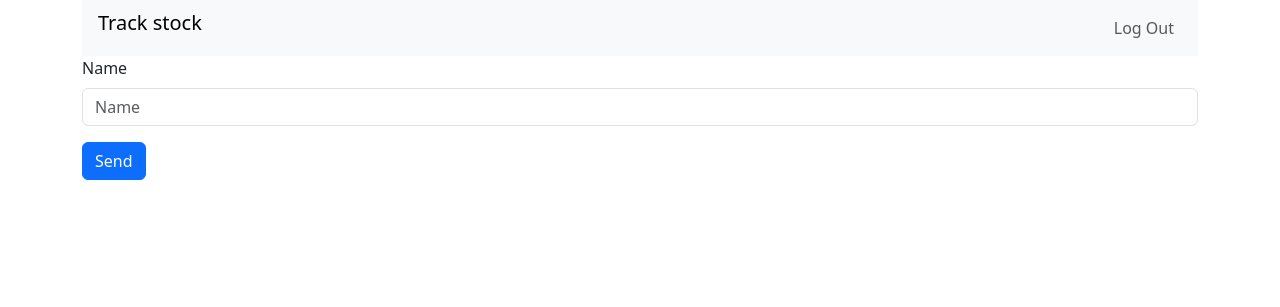
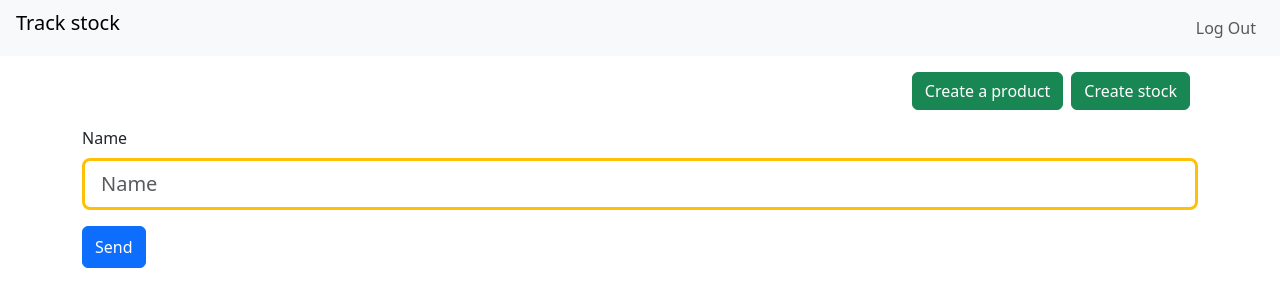
Before and after one commit to Nurlan-Aliev/track_stock, a Django app: page / in a window 1280 px wide. Shown: the top 307 px of the page. Run offline with Django 4.2, Linux system fonts and the light colour scheme; a user stored in the database is signed in; some libraries are stand-ins or nearby versions.

Commit message:
add stock and fer html index

```diff
--- a/goods_map/forms.py
+++ b/goods_map/forms.py
@@ -29,7 +29,7 @@
                                      label='Name',
                                      widget=forms.TextInput(
                                          attrs={'id': 'id_status',
-                                                'class': 'mb-3'}))
+                                                'class': 'mb-3 border-warning border-3 form-control-lg'}))
 
     class Meta:
         model = GoodsModel
--- a/goods_map/goods/templates/goods_list.html
+++ b/goods_map/goods/templates/goods_list.html
@@ -6,9 +6,6 @@
 {% block main %}
 
 <h1 class="my-4">List of goods</h1>
-
-<a class="text-black" href="{% url 'create_good' %}">Create good</a>
-
 
 <div class="container">
 {% for good in object_list %}
@@ -83,7 +80,7 @@
         </div>
     </div>
 </div></a>
-    <hr>
+    <hr class="border-black">
 {% endfor %}
 {% endblock%}
 </div>
--- a/goods_map/stock/urls.py
+++ b/goods_map/stock/urls.py
@@ -1,6 +1,6 @@
-# from django.urls import path
-# from goods_map.stock.views import CreateStock
-#
-# urlpatterns = [
-#     path('create/', CreateStock.as_view(), name='create_stock')
-# ]
+from django.urls import path
+from goods_map.stock.views import CreateStock
+
+urlpatterns = [
+    path('create/', CreateStock.as_view(), name='create_stock')
+]
--- a/goods_map/templates/base.html
+++ b/goods_map/templates/base.html
@@ -10,8 +10,8 @@
 
 
 
-     <div class="container wrapper flex-grow-1">
-        {% include 'headers.html' %}
+  {% include 'headers.html' %}
+  <div class="container wrapper flex-grow-1">
 
 
         {% if messages %}
--- a/goods_map/templates/headers.html
+++ b/goods_map/templates/headers.html
@@ -1,4 +1,4 @@
-<header class="flex-shrink-0">
+<header class="flex-shrink-0 mb-3">
   <nav class="navbar navbar-expand-md navbar-light bg-light px-3">
     <div id="navbarNav " class="w-100">
       <div class="navbar-nav w-100">
--- a/goods_map/templates/index.html
+++ b/goods_map/templates/index.html
@@ -3,10 +3,25 @@
 
 
 {% block main %}
+{% if request.user.is_superuser %}
+    <div class="btn-toolbar d-flex justify-content-end" aria-label="Toolbar with button groups">
+        <div class="btn-group me-2" role="group" aria-label="First group">
+            <form action="{% url 'create_good' %}" method="get">
+                <button type="submit" class="btn btn-success mb-3">Create a product</button>
+            </form>
+        </div>
+        <div class="btn-group me-2" role="group" aria-label="Second group">
+            <form action="{% url 'create_stock' %}" method="get">
+                <button type="submit" class="btn btn-success mb-3">Create stock</button>
+            </form>
+        </div>
+    </div>
+{% endif %}
+
 <div class="search3__inner">
     <form action="{% url 'good_list' %}" method="get">
         {% bootstrap_form filter.form size='small' %}
-        <button type="submit" class="btn btn-primary mb-3">Send</button>
+        <button type="submit" class="btn btn-primary mb-3 form-control-lg">Send</button>
     </form>
 </div>
 {% endblock %}
--- a/goods_map/urls.py
+++ b/goods_map/urls.py
@@ -25,7 +25,7 @@
 
 urlpatterns = [
     path('', views.HomeView.as_view(), name='home_page'),
-    # path('stock/', include('goods_map.stock.urls')),
+    path('stock/', include('goods_map.stock.urls')),
     path('count/', include('goods_map.count.urls')),
     path('goods/', include('goods_map.goods.urls')),
     path('login/', views.Login.as_view(), name='login'),
```
Also changed, not shown: goods_map/stock/views.py (+13 -13 lines), db.sqlite3.
